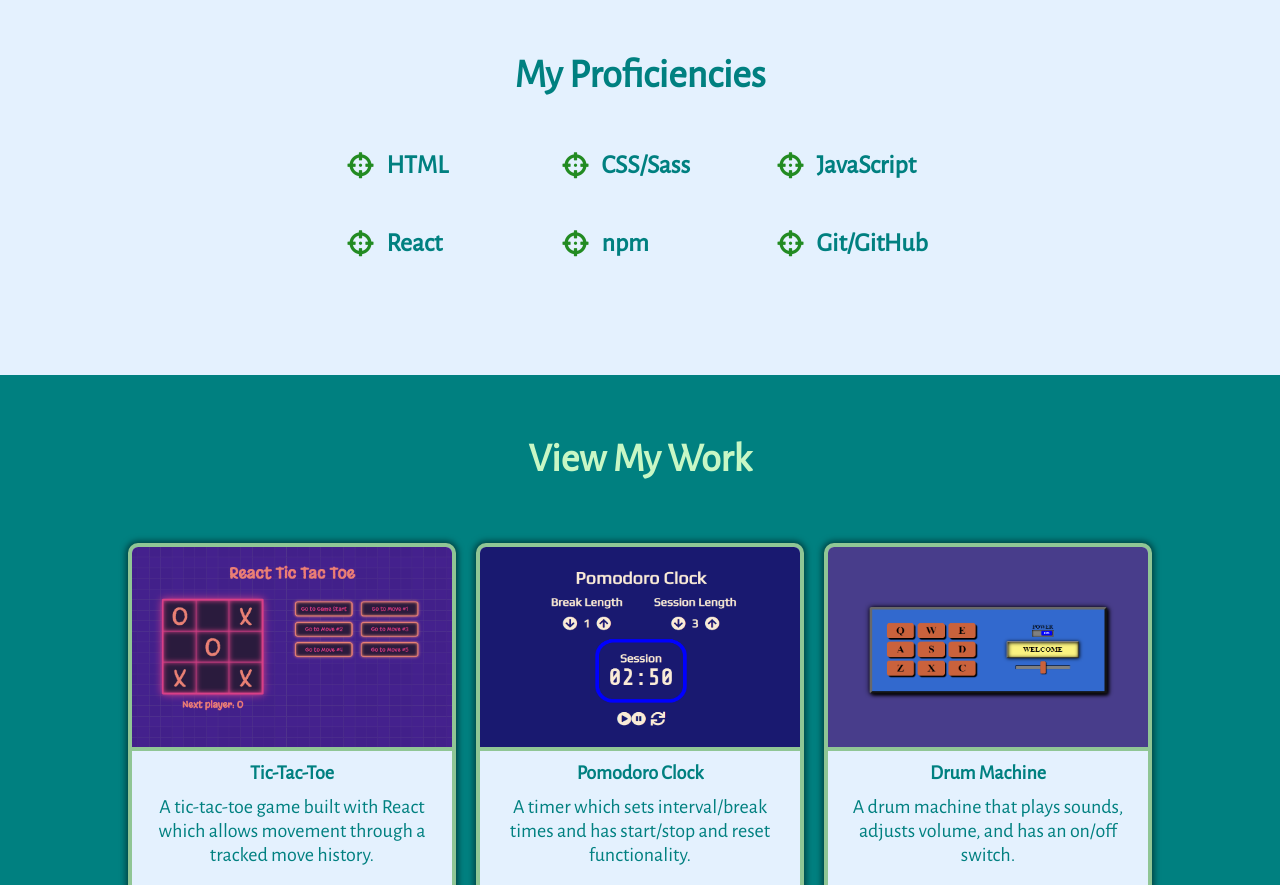
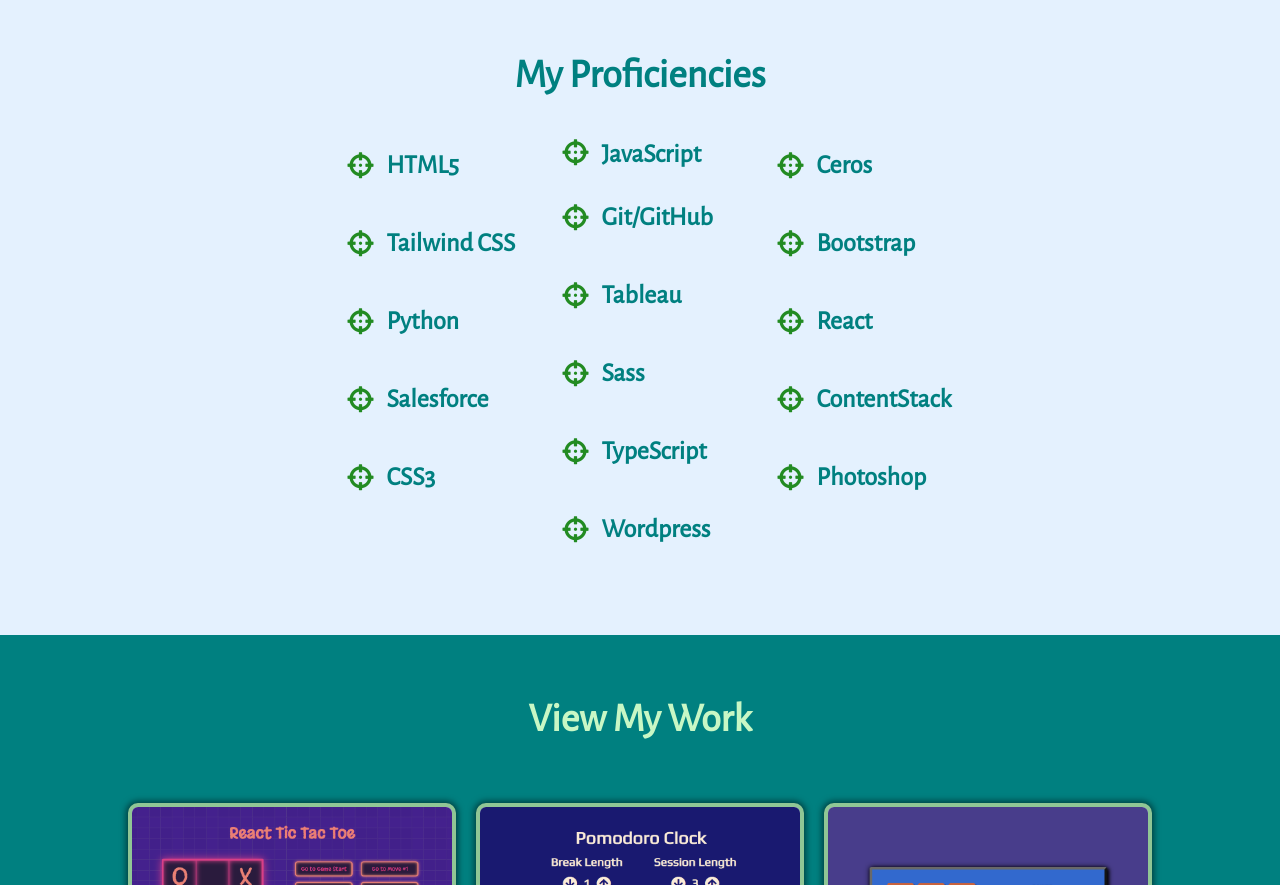
Before and after one commit to OscarFabiani/OscarFabiani.github.io, a website: page index.html in a window 1280 px wide. Shown: the part 1200-2085 px from the top of the page. Drawn offline with nearby package versions, Linux system fonts and the light colour scheme.

Commit message:
Added proficiencies

```diff
--- a/index.html
+++ b/index.html
@@ -41,12 +41,22 @@
             <p class="summary">I've utilized my skills across a variety of contexts ranging from building custom websites for small businesses to managing enterprise-level websites for a global industry-leading company. I'm constantly learning new skills  and always strive to provide immense value.</p>
               <h1 class="skills">My Proficiencies</h1>
               <ul>
-                <li><span class="fas fa-crosshairs bullet"></span><span class="skill">HTML</span></li>
-                <li><span class="fas fa-crosshairs bullet"></span><span class="skill">React</span></li>
-                <li><span class="fas fa-crosshairs bullet"></span><span class="skill">CSS/Sass</span></li>
-                <li><span class="fas fa-crosshairs bullet"></span><span class="skill">npm</span></li>
+                <li><span class="fas fa-crosshairs bullet"></span><span class="skill">HTML5</span></li>
+                <li><span class="fas fa-crosshairs bullet"></span><span class="skill">Tailwind CSS</span></li>
+                <li><span class="fas fa-crosshairs bullet"></span><span class="skill">Python</span></li>
+                <li><span class="fas fa-crosshairs bullet"></span><span class="skill">Salesforce</span></li>
+                <li><span class="fas fa-crosshairs bullet"></span><span class="skill">CSS3</span></li>
                 <li><span class="fas fa-crosshairs bullet"></span><span class="skill">JavaScript</span></li>
                 <li><span class="fas fa-crosshairs bullet"></span><span class="skill">Git/GitHub</span></li>
+                <li><span class="fas fa-crosshairs bullet"></span><span class="skill">Tableau</span></li>
+                <li><span class="fas fa-crosshairs bullet"></span><span class="skill">Sass</span></li>
+                <li><span class="fas fa-crosshairs bullet"></span><span class="skill">TypeScript</span></li>
+                <li><span class="fas fa-crosshairs bullet"></span><span class="skill">Wordpress</span></li>
+                <li><span class="fas fa-crosshairs bullet"></span><span class="skill">Ceros</span></li>
+                <li><span class="fas fa-crosshairs bullet"></span><span class="skill">Bootstrap</span></li>
+                <li><span class="fas fa-crosshairs bullet"></span><span class="skill">React</span></li>
+                <li><span class="fas fa-crosshairs bullet"></span><span class="skill">ContentStack</span></li>
+                <li><span class="fas fa-crosshairs bullet"></span><span class="skill">Photoshop</span></li></ul>
               </ul>
           </div>
       </section>
```
